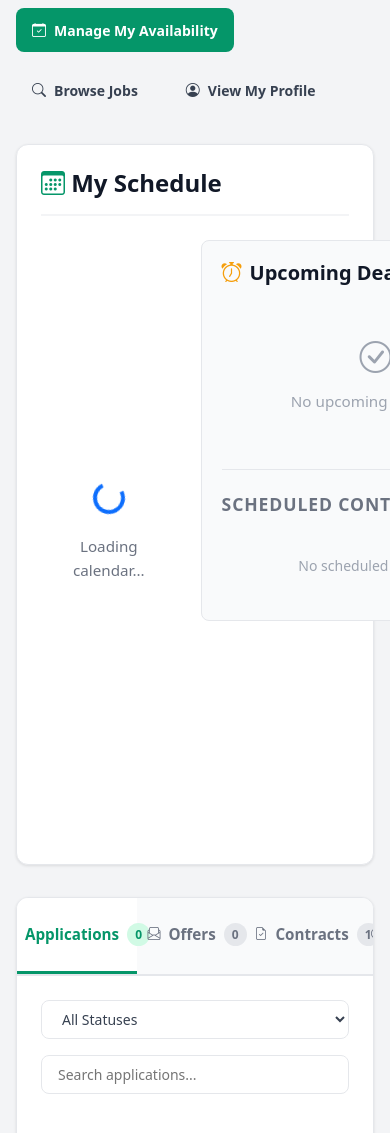
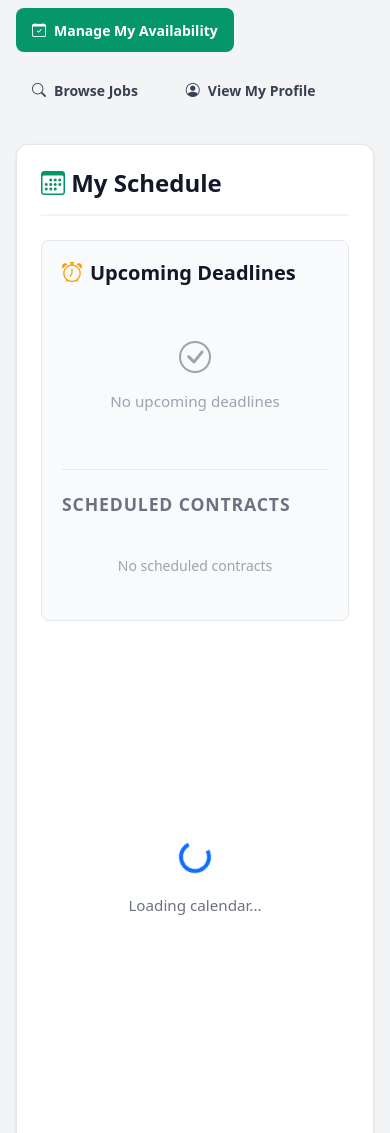
Before and after one commit to LaderaJA/Trabaholink, a Django app: page /dashboard/worker/ in a window 390 px wide. Shown: the part 1467-2600 px from the top of the page. Run offline with Django 5.2, Linux system fonts and the light colour scheme; a user stored in the database is signed in; data comes from the database, SQL or seed files in the repository; tables that the repository leaves empty hold one stand-in row (values such as "Sample post"); data that the repository does not hold is empty; parts of the project's set-up code (start-up, migrations or seed data) failed here and were passed over; some libraries are stand-ins or nearby versions.

Commit message:
Fix: Mobile layout for calendar and deadlines section
- Add calendar-deadlines-grid class for responsive control
- Stack calendar and deadlines vertically on tablets/mobile (1024px)
- Show deadlines before calendar on mobile (order: -1)
- Reduce calendar min-height on mobile (600px → 500px)
- Add mobile-specific calendar toolbar adjustments
- Fix calendar padding on mobile (1rem → 0.5rem)
- Improve FullCalendar toolbar responsiveness

Impact:
- Calendar and deadlines no longer overflow on mobile
- Better vertical layout for small screens
- Deadlines more accessible (shown first on mobile)
- Improved touch interactions

```diff
--- a/templates/jobs/worker_dashboard.html
+++ b/templates/jobs/worker_dashboard.html
@@ -444,6 +444,23 @@
 
     .stat-card-icon.red { background: #fee2e2; color: #dc2626; }
 
+    @media (max-width: 1024px) {
+        /* Calendar and deadlines responsive layout */
+        .calendar-deadlines-grid {
+            grid-template-columns: 1fr !important;
+            gap: 1rem !important;
+        }
+
+        .deadlines-sidebar {
+            order: -1; /* Show deadlines before calendar on tablet/mobile */
+        }
+
+        #calendar,
+        #calendar-loading {
+            min-height: 500px !important;
+        }
+    }
+
     @media (max-width: 768px) {
         .stats-grid {
             grid-template-columns: 1fr;
@@ -475,6 +492,22 @@
         .filter-select,
         .search-input {
             width: 100%;
+        }
+
+        /* Calendar adjustments for mobile */
+        #calendar {
+            padding: 0.5rem !important;
+        }
+
+        .fc-toolbar {
+            flex-direction: column;
+            gap: 0.5rem;
+        }
+
+        .fc-toolbar-chunk {
+            width: 100%;
+            display: flex;
+            justify-content: center;
         }
     }
 
@@ -644,9 +677,9 @@
             </h2>
         </div>
 
-        <div style="display: grid; grid-template-columns: 1fr 350px; gap: 1.5rem;">
+        <div class="calendar-deadlines-grid" style="display: grid; grid-template-columns: 1fr 350px; gap: 1.5rem;">
             <!-- Calendar -->
-            <div>
+            <div class="calendar-main">
                 <div id="calendar-loading" style="background: white; border-radius: 8px; padding: 2rem; text-align: center; min-height: 600px; display: flex; align-items: center; justify-content: center;">
                     <div>
                         <div class="spinner-border text-primary" role="status">
@@ -659,7 +692,7 @@
             </div>
 
             <!-- Upcoming Deadlines Sidebar -->
-            <div>
+            <div class="deadlines-sidebar">
                 <div style="background: #f9fafb; border-radius: 8px; padding: 1.25rem; border: 1px solid #e5e7eb;">
                     <h3 style="font-size: 1.125rem; font-weight: 600; color: #111827; margin-bottom: 1rem; display: flex; align-items: center; gap: 0.5rem;">
                         <i class="bi bi-alarm" style="color: #f59e0b;"></i>
```
